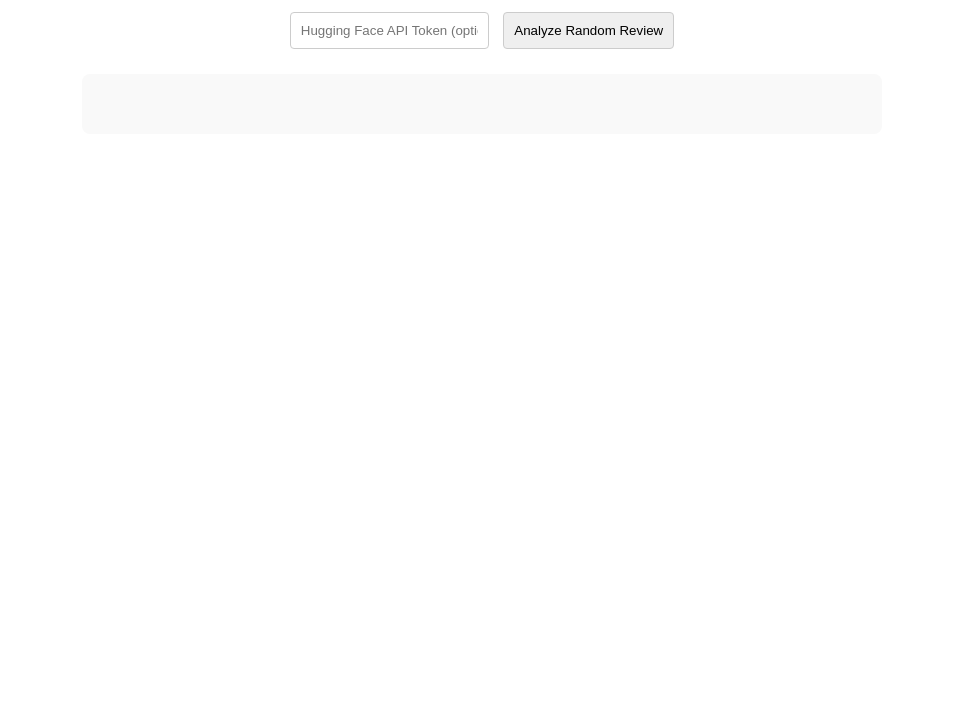
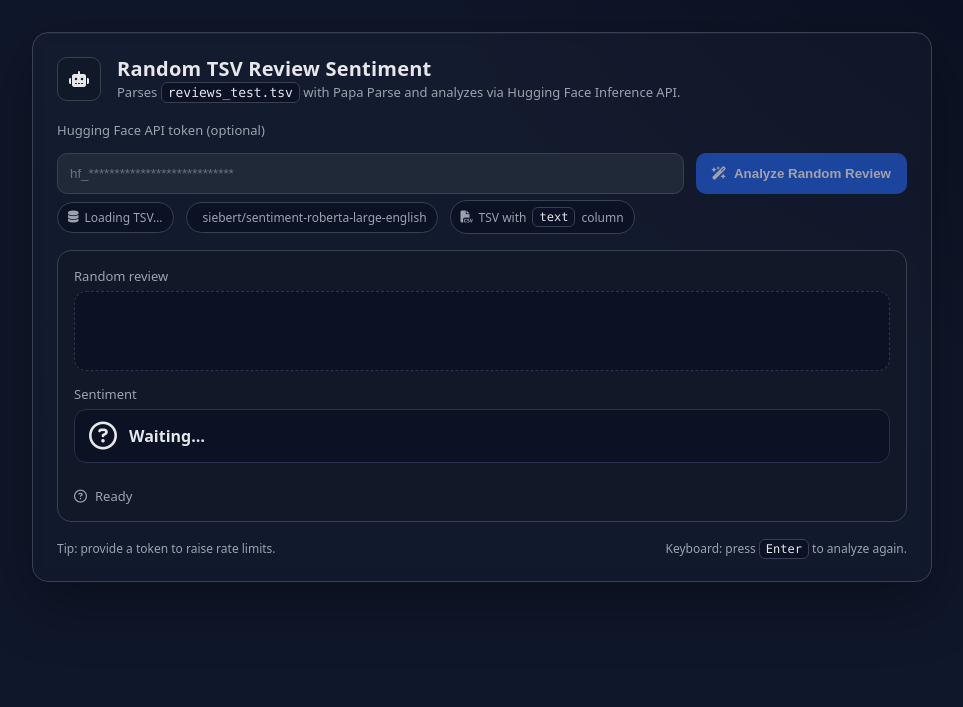
Before and after one commit to FrolovDre/Task1, a plain HTML site: page index.html in a window 1280 px wide. Shown: the part 93-800 px from the top of the page, without its empty margins (158-1121 px from the left). Drawn offline with nearby package versions, Linux system fonts and the light colour scheme.

Commit message:
Update index.html

```diff
--- a/index.html
+++ b/index.html
@@ -1,52 +1,201 @@
 <!DOCTYPE html>
 <html lang="en">
 <head>
-    <meta charset="UTF-8">
-    <meta name="viewport" content="width=device-width, initial-scale=1.0">
-    <title>Sentiment Analysis</title>
+  <meta charset="utf-8" />
+  <meta name="viewport" content="width=device-width,initial-scale=1" />
+  <title>TSV Review Sentiment • Hugging Face</title>
   <link rel="stylesheet" href="https://cdnjs.cloudflare.com/ajax/libs/font-awesome/6.4.0/css/all.min.css">
   <script src="https://cdnjs.cloudflare.com/ajax/libs/PapaParse/5.4.1/papaparse.min.js"></script>
   <style>
+    :root {
+      --bg: #0f172a;
+      --card: #111827;
+      --text: #e5e7eb;
+      --muted: #9ca3af;
+      --accent: #22d3ee;
+      --danger: #f87171;
+      --ok: #34d399;
+      --warn: #fbbf24;
+      --btn: #2563eb;
+      --btn-hover: #1d4ed8;
+      --input: #1f2937;
+      --border: #374151;
+    }
+    * { box-sizing: border-box; }
+    html, body { height: 100%; }
     body {
-            font-family: Arial, sans-serif;
-            max-width: 800px;
-            margin: 0 auto;
-            padding: 20px;
-            text-align: center;
+      margin: 0;
+      font-family: ui-sans-serif, system-ui, -apple-system, Segoe UI, Roboto, Helvetica, Arial, "Apple Color Emoji","Segoe UI Emoji";
+      background: radial-gradient(1200px 800px at 100% 0%, #0b1020 0%, var(--bg) 60%);
+      color: var(--text);
+      display: grid;
+      place-items: center;
+      padding: 24px;
     }
-        .input-group {
-            margin: 20px 0;
+    .app {
+      width: 100%;
+      max-width: 900px;
+      background: linear-gradient(180deg, rgba(255,255,255,0.02), rgba(255,255,255,0.01));
+      border: 1px solid var(--border);
+      border-radius: 16px;
+      padding: 24px;
+      box-shadow: 0 20px 60px rgba(0,0,0,0.35), inset 0 1px 0 rgba(255,255,255,0.04);
+      backdrop-filter: blur(6px);
     }
-        input, button {
-            padding: 10px;
-            margin: 5px;
-            border: 1px solid #ccc;
-            border-radius: 4px;
+    header {
+      display: flex;
+      align-items: center;
+      gap: 16px;
+      margin-bottom: 20px;
     }
-        #review {
-            background-color: #f9f9f9;
-            padding: 20px;
-            margin: 20px 0;
-            border-radius: 8px;
-            min-height: 20px;
+    header .logo {
+      height: 44px; width: 44px; display: grid; place-items: center;
+      border-radius: 10px; background: #111827; border: 1px solid var(--border);
     }
-        #icon {
-            font-size: 48px;
-            margin: 20px;
+    header h1 {
+      margin: 0;
+      font-size: 20px;
+      line-height: 1.2;
+      letter-spacing: 0.2px;
     }
-        .positive { color: green; }
-        .negative { color: red; }
-        .neutral { color: gray; }
+    header p { margin: 2px 0 0; color: var(--muted); font-size: 13px; }
+    .row {
+      display: grid;
+      grid-template-columns: 1fr auto;
+      gap: 12px;
+      margin: 14px 0 6px;
+    }
+    label {
+      display: block;
+      font-size: 13px;
+      color: var(--muted);
+      margin-bottom: 6px;
+    }
+    input[type="password"] {
+      width: 100%;
+      background: var(--input);
+      border: 1px solid var(--border);
+      border-radius: 10px;
+      color: var(--text);
+      padding: 12px 12px;
+      outline: none;
+    }
+    input[type="password"]::placeholder { color: #6b7280; }
+    button {
+      padding: 12px 16px;
+      background: var(--btn);
+      color: white;
+      border: none;
+      border-radius: 10px;
+      font-weight: 600;
+      cursor: pointer;
+    }
+    button:hover { background: var(--btn-hover); }
+    button:disabled { opacity: .6; cursor: not-allowed; }
+    .meta {
+      display: flex; gap: 12px; align-items: center; margin: 4px 0 16px;
+      font-size: 12px; color: var(--muted);
+    }
+    .chip {
+      display: inline-flex; align-items: center; gap: 6px;
+      padding: 6px 10px; border-radius: 999px; border: 1px solid var(--border);
+      background: #0b1224; color: var(--muted);
+    }
+    .panel {
+      display: grid; gap: 14px;
+      background: var(--card);
+      border: 1px solid var(--border);
+      border-radius: 14px;
+      padding: 16px;
+    }
+    .review {
+      padding: 16px;
+      background: #0b1224;
+      border-radius: 12px;
+      border: 1px dashed #2b354b;
+      min-height: 80px;
+      line-height: 1.4;
+      font-size: 15px;
+      word-wrap: break-word;
+      white-space: pre-wrap;
+    }
+    .result {
+      display: flex; align-items: center; gap: 12px;
+      padding: 12px 14px;
+      background: #0b1224;
+      border-radius: 12px;
+      border: 1px solid #26314b;
+    }
+    .result i { font-size: 28px; }
+    .result .label { font-weight: 700; }
+    .status {
+      margin-top: 10px; font-size: 13px;
+      display: flex; align-items: center; gap: 8px; color: var(--muted);
+    }
+    .status.error { color: var(--danger); }
+    .status.ok { color: var(--ok); }
+    .status.warn { color: var(--warn); }
+    footer {
+      margin-top: 18px; font-size: 12px; color: var(--muted);
+      display: flex; justify-content: space-between; gap: 12px; flex-wrap: wrap;
+    }
+    .kbd {
+      font-family: ui-monospace, SFMono-Regular, Menlo, Monaco, Consolas, "Liberation Mono", "Courier New", monospace;
+      background: #0c1226; border: 1px solid var(--border); padding: 2px 6px; border-radius: 6px;
+      color: var(--text);
+    }
+    .count { color: var(--accent); font-weight: 700; }
   </style>
 </head>
 <body>
-    <h1>Sentiment Analysis</h1>
-    <div class="input-group">
-        <input type="text" id="token" placeholder="Hugging Face API Token (optional)">
-        <button onclick="analyzeRandomReview()">Analyze Random Review</button>
+  <div class="app">
+    <header>
+      <div class="logo"><i class="fa-solid fa-robot"></i></div>
+      <div>
+        <h1>Random TSV Review Sentiment</h1>
+        <p>Parses <span class="kbd">reviews_test.tsv</span> with Papa Parse and analyzes via Hugging&nbsp;Face Inference API.</p>
       </div>
-    <div id="review"></div>
-    <div id="icon"></div>
+    </header>
+
+    <div>
+      <label for="token">Hugging Face API token (optional)</label>
+      <div class="row">
+        <input id="token" type="password" placeholder="hf_****************************" autocomplete="off" />
+        <button id="analyzeBtn" disabled>
+          <i class="fa-solid fa-wand-magic-sparkles"></i>&nbsp;&nbsp;Analyze Random Review
+        </button>
+      </div>
+      <div class="meta">
+        <span class="chip"><i class="fa-solid fa-database"></i> <span id="loadedCount">Loading TSV…</span></span>
+        <span class="chip"><i class="fa-brands fa-hugging-face"></i> siebert/sentiment-roberta-large-english</span>
+        <span class="chip"><i class="fa-solid fa-file-csv"></i> TSV with <span class="kbd">text</span> column</span>
+      </div>
+    </div>
+
+    <div class="panel">
+      <div>
+        <label>Random review</label>
+        <div id="reviewText" class="review"></div>
+      </div>
+      <div>
+        <label>Sentiment</label>
+        <div class="result">
+          <i id="sentimentIcon" class="fa-regular fa-circle-question"></i>
+          <div>
+            <div id="sentimentLabel" class="label">Waiting…</div>
+            <div id="sentimentScore" class="muted" style="font-size:12px;color:#9ca3af;"></div>
+          </div>
+        </div>
+      </div>
+      <div id="status" class="status"><i class="fa-regular fa-circle-question"></i><span>Ready</span></div>
+    </div>
+
+    <footer>
+      <div>Tip: provide a token to raise rate limits.</div>
+      <div>Keyboard: press <span class="kbd">Enter</span> to analyze again.</div>
+    </footer>
+  </div>
+
   <script src="app.js"></script>
 </body>
 </html>
```
Lines whose indentation alone changed are shown as unchanged.
